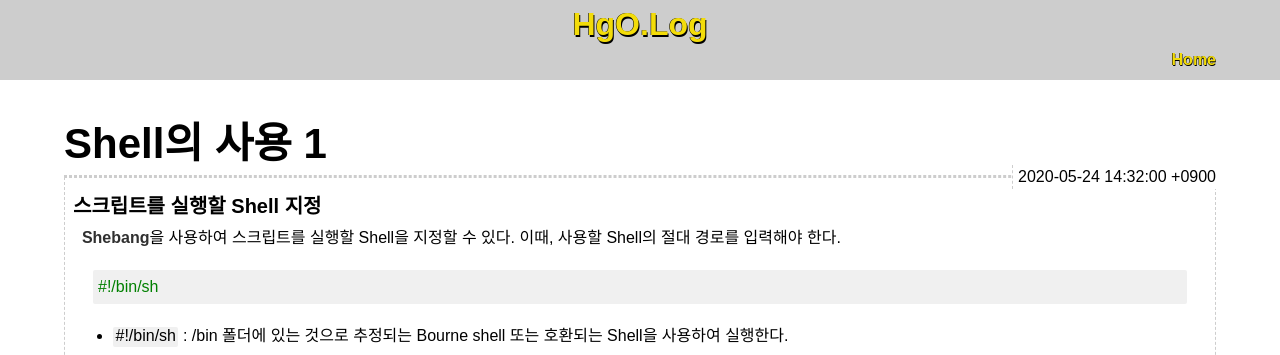
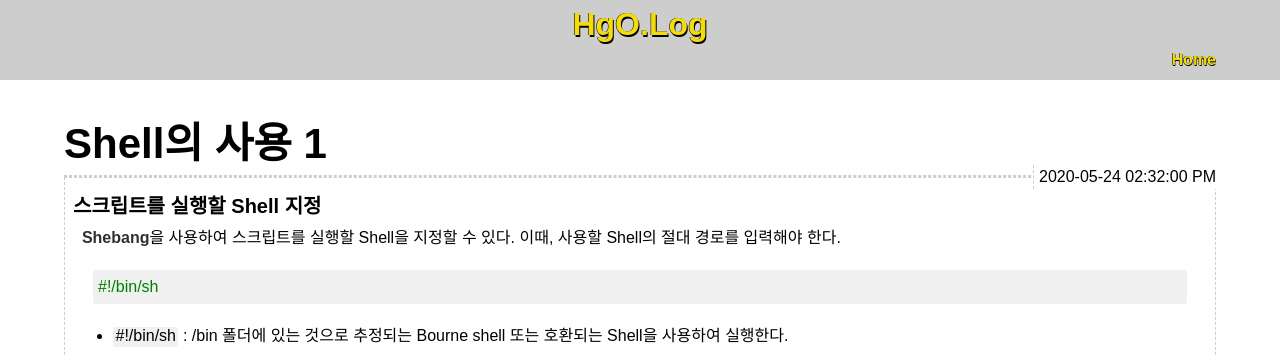
Before and after one commit to HgO-git/hgo-git.github.io, a Jekyll site: the page built from _posts/Shell/2020-05-24-14-32-shell-use-1.md, in a window 1280 px wide. Shown: the top 355 px of the page. Built offline with Jekyll 4.4.1, drawn with Linux system fonts in a browser that asks for light colours; our own code applies the rules of GitHub Pages for plain Markdown files.

Commit message:
[fix/jekyll] post관련 날짜, 시간 출력 수정(KST) : post-list, post-content

```diff
--- a/_includes/post_content.html
+++ b/_includes/post_content.html
@@ -1,6 +1,6 @@
 <div class="post-style container">
     <p class="post-title-style">{{ page.title }}</p>
     <hr>
-    <p class="post-date-style">{{ page.date }}</p>
+    <p class="post-date-style">{{ page.date | date: "%F %r" }}</p>
     <article>{{ content }}</article>
 </div>
--- a/_includes/post_list.html
+++ b/_includes/post_list.html
@@ -6,8 +6,7 @@
         <h5>
             <a href="{{ post.url }}">{{ post.title }}</a>
         </h5>
-        <!-- <p class="post-date-style">{{ post.date | date: "%F %r" }}</p> -->
-        <p class="post-date-style">{{ post.date }}</p>
+        <p class="post-date-style">{{ post.date | date: "%F %r" }}</p>
         <hr>
         <p class="post-summary-style">{{ post.summary }}</p>
     </article>
```
